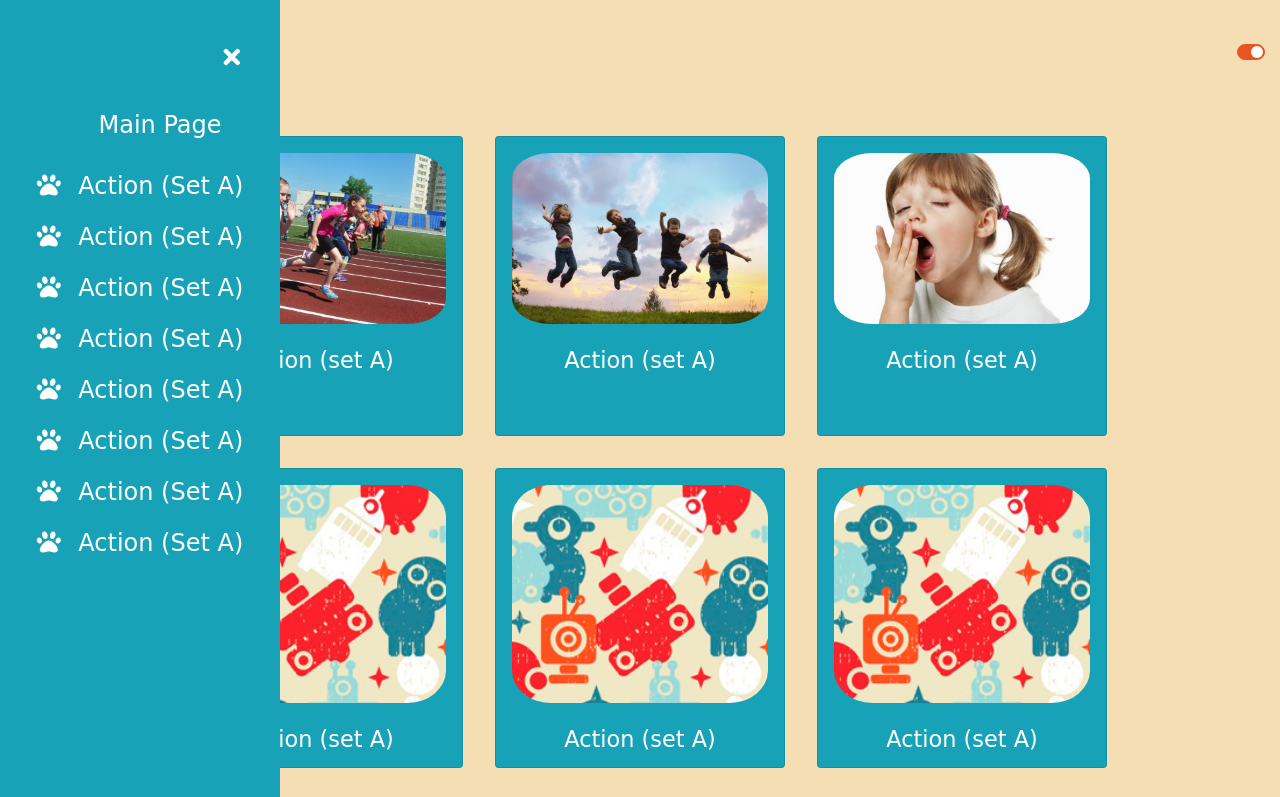
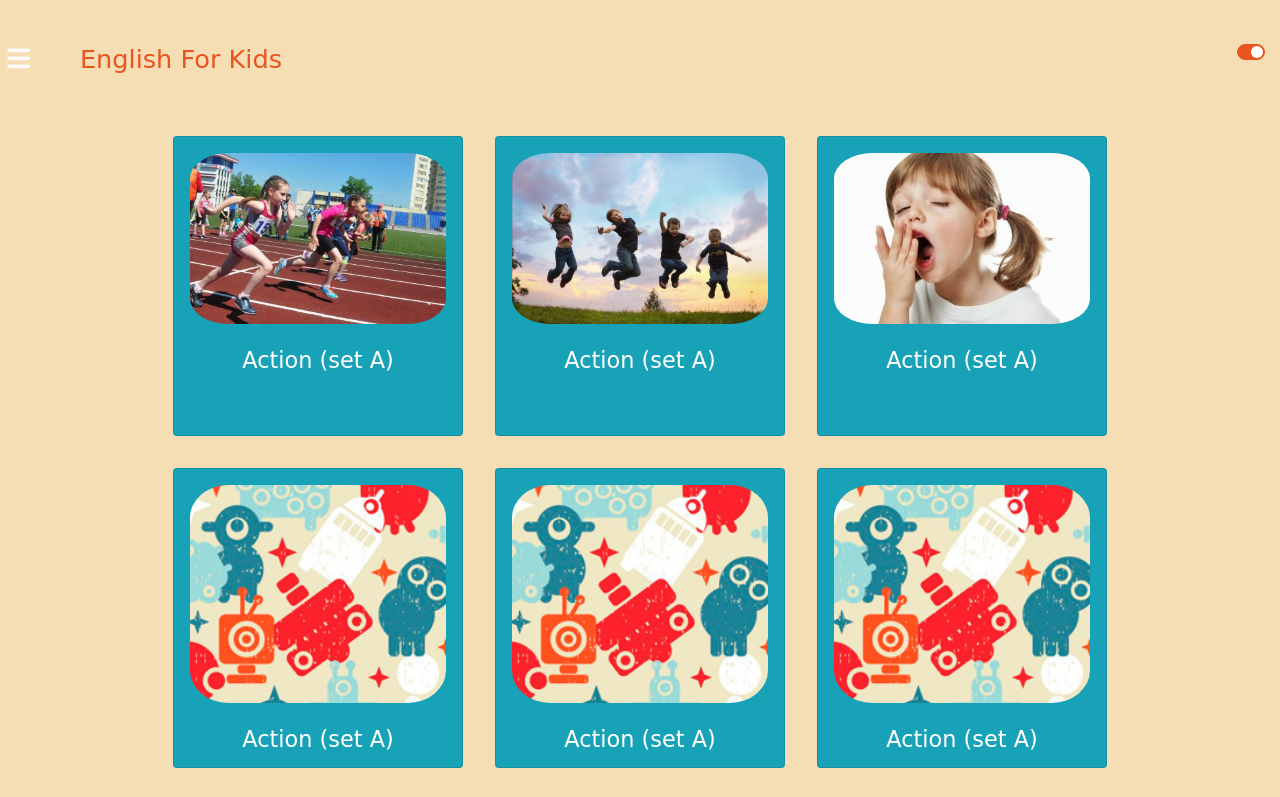
Before and after one commit to lenazamnius/RSSchool-projects-2020, a website built with webpack: page src/index.html in a window 1280 px wide. Shown: the top 797 px of the page. Built offline with nearby package versions, Linux system fonts and the light colour scheme; a web font is replaced by a local one.

Commit message:
feat: add animation to dropdown sidebar menu

```diff
--- a/src/index.html
+++ b/src/index.html
@@ -15,22 +15,22 @@
 
   <div class="app-wrapper">
 
-    <nav class="sidebar-menu d-flex flex-column bg-info">
-      <p class="sidebar-cross text-white"><i class="fas fa-times"></i></p>
-      <a href="#" class="sidebar-item text-white">Main Page</a>
-      <a href="#" class="sidebar-item text-white"><i class="fas fa-paw"></i> Action (Set A)</a>
-      <a href="#" class="sidebar-item text-white"><i class="fas fa-paw"></i> Action (Set A)</a>
-      <a href="#" class="sidebar-item text-white"><i class="fas fa-paw"></i> Action (Set A)</a>
-      <a href="#" class="sidebar-item text-white"><i class="fas fa-paw"></i> Action (Set A)</a>
-      <a href="#" class="sidebar-item text-white"><i class="fas fa-paw"></i> Action (Set A)</a>
-      <a href="#" class="sidebar-item text-white"><i class="fas fa-paw"></i> Action (Set A)</a>
-      <a href="#" class="sidebar-item text-white"><i class="fas fa-paw"></i> Action (Set A)</a>
-      <a href="#" class="sidebar-item text-white"><i class="fas fa-paw"></i> Action (Set A)</a>
+    <nav class="sidebar-menu d-flex flex-column bg-info" id="sidebar-menu">
+      <p class="sidebar-cross" id="cross"><i class="fas fa-times"></i></p>
+      <a href="#" class="sidebar-item ">Main Page</a>
+      <a href="#" class="sidebar-item "><i class="fas fa-paw"></i> Action (Set A)</a>
+      <a href="#" class="sidebar-item "><i class="fas fa-paw"></i> Action (Set B)</a>
+      <a href="#" class="sidebar-item "><i class="fas fa-paw"></i> Animal (set A)</a>
+      <a href="#" class="sidebar-item "><i class="fas fa-paw"></i> Animal (set B)</a>
+      <a href="#" class="sidebar-item "><i class="fas fa-paw"></i> Clothes</a>
+      <a href="#" class="sidebar-item "><i class="fas fa-paw"></i> Emotions</a>
+      <a href="#" class="sidebar-item "><i class="fas fa-paw"></i> Shapes</a>
+      <a href="#" class="sidebar-item "><i class="fas fa-paw"></i> Vehicle</a>
     </nav>
 
     <div class="header-container d-flex">
       <div class="toggle-container d-flex">
-        <div class="toggle-icon"></div>
+        <div class="toggle-icon" id="toggle-sidebar"><i class="fas fa-bars"></i></div>
         <a class="logo" href="#">English For Kids</a>
       </div>
       <div class="custom-control custom-switch">
--- a/src/index.js
+++ b/src/index.js
@@ -1,4 +1,14 @@
 import cards from './cards-object';
 import './styles/main.scss';
 
-console.log(cards[1][1].word);
+const removeSidebar = document.getElementById('cross');
+const addSidebar = document.getElementById('toggle-sidebar');
+const sidebar = document.getElementById('sidebar-menu');
+
+addSidebar.addEventListener('click', () => {
+  sidebar.classList.add('active');
+});
+
+removeSidebar.addEventListener('click', () => {
+  sidebar.classList.remove('active');
+});
--- a/src/styles/main.scss
+++ b/src/styles/main.scss
@@ -4,8 +4,8 @@ body {
   background-color: $bg;
   font-family: 'Bellota', cursive;
   // font-family: 'Roboto', sans-serif;
-  color: wheat;
 }
+
 .app-wrapper {
   position: relative;
 
@@ -14,15 +14,26 @@ body {
     top: 0;
     left: 0;
     width: 20%;
-    min-width: 280px;
+    width: 300px;
     height: 100vh;
+    margin-left: -300px;
     z-index: 10;
-    padding-top: 40px;
+    padding: 40px 20px 0 50px;
     font-size: 1.5rem;
-    text-align: center;
+    transition: transform .45s ease-in;
+
+    &.active {
+      transform: translateX(300px);
+    }
 
     .sidebar-item {
       margin-top: 15px;
+      color: white;
+      text-decoration: none;
+
+      &:hover {
+        color: rgba(233, 84, 32, .6);
+      }
     }
 
     .sidebar-item:first-of-type {
@@ -33,14 +44,14 @@ body {
     .sidebar-cross {
       text-align: right;
       padding-right: 40px;
+
+      &:hover {
+        color: rgba(233, 84, 32, .6);
+      }
     }
 
     .fa-paw {
       margin-right: 10px;
-    }
-
-    .fa-paw:hover {
-      color: rgb(233, 84, 32);
     }
   }
 }
@@ -54,14 +65,14 @@ body {
   padding-top: 40px;
 
   .toggle-icon {
-    width: 35px;
-    height: 35px;
-    margin-right: 15px;
-    border: 2px solid white;
+    margin-right: 50px;
+    font-size: 1.6rem;
+    color: white;
   }
 
   .logo {
     font-size: 1.6rem;
+    text-decoration: none;
   }
 }
 
@@ -75,6 +86,7 @@ body {
     height: 300px;
     text-align: center;
     font-size: 1.4rem;
+    text-decoration: none;
   }
 
   .card-img-top {
```
